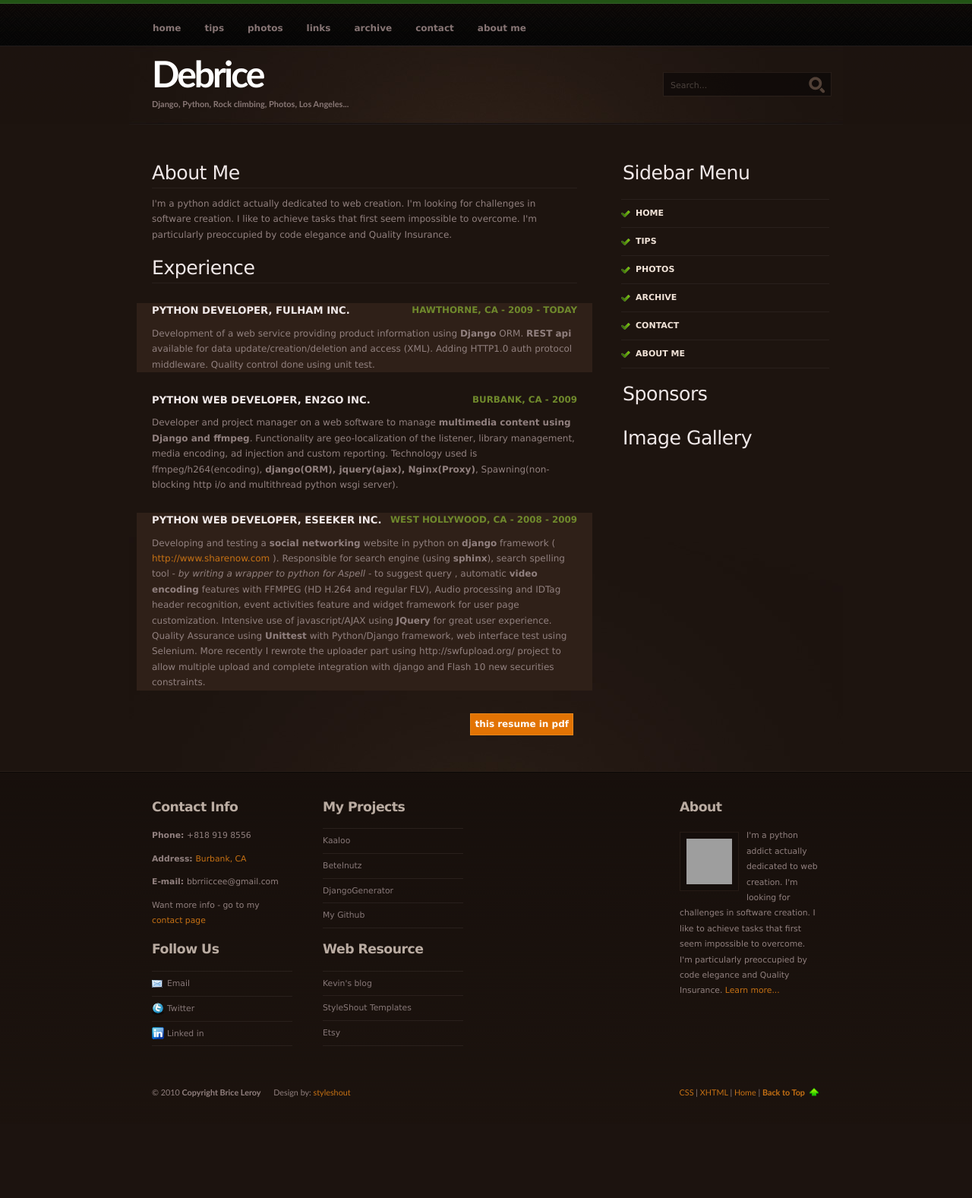
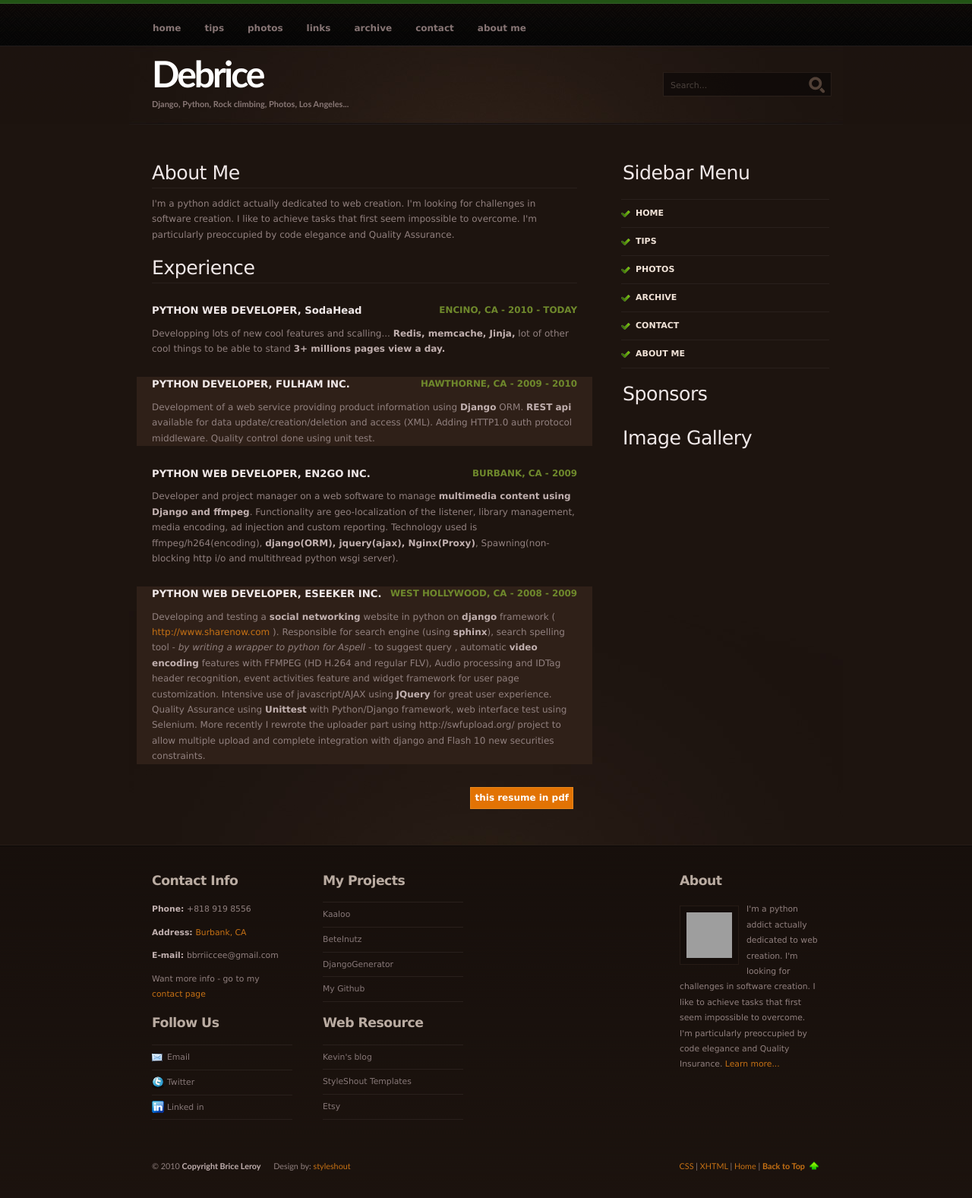
Before and after one commit to typehorror/blog, a Django app: template templates/about_me.html in a window 1280 px wide. Shown: the whole page at 76% size. Before the commit the page ends 1444 px from the top, so only its background shows below. Run offline with Django 3.2, Linux system fonts and the light colour scheme; the template is opened without the code that fills it, so the values that code supplies are empty; parts of the project's set-up code (start-up, migrations or seed data) failed here and were passed over; some libraries are stand-ins or nearby versions; grey boxes are pictures that could not be loaded.

Commit message:
Update about me + make strong more bright

```diff
--- a/static/css/Jungleland.css
+++ b/static/css/Jungleland.css
@@ -106,7 +106,7 @@ blockquote {
 	font-family: Georgia, 'Times New Roman', Times, Serif;
 
 }
-strong {	font-weight: bold; }
+strong {	font-weight: bold; color: #C1B0AF}
 
 /* start - table */
 table {
--- a/templates/about_me.html
+++ b/templates/about_me.html
@@ -15,12 +15,21 @@
 I'm a python addict actually dedicated to web creation. I'm looking for
 challenges in software creation. I like to achieve tasks that first seem
 impossible to overcome. I'm particularly preoccupied by code elegance and
-Quality Insurance.
+Quality Assurance.
 </p>
 
 <h3>Experience</h3>
+<div>
+<h4>PYTHON WEB DEVELOPER, SodaHead<span> ENCINO, CA - 2010 - TODAY</span></h4>
+<p>
+Developping lots of new cool features and scalling... <strong>Redis, memcache,
+Jinja,</strong> lot of other cool things to be able to stand <strong>3+
+millions pages view a day.</strong>
+</p>
+</div>
+
 <div style="background-color: #2F2018;">
-<h4>PYTHON DEVELOPER, FULHAM INC.<span> HAWTHORNE, CA - 2009 - TODAY</span></h4>
+<h4>PYTHON DEVELOPER, FULHAM INC.<span> HAWTHORNE, CA - 2009 - 2010</span></h4>
 <p>
 Development of a web service providing product information using
 <strong>Django</strong> ORM. <strong>REST api</strong> available for data update/creation/deletion
```
